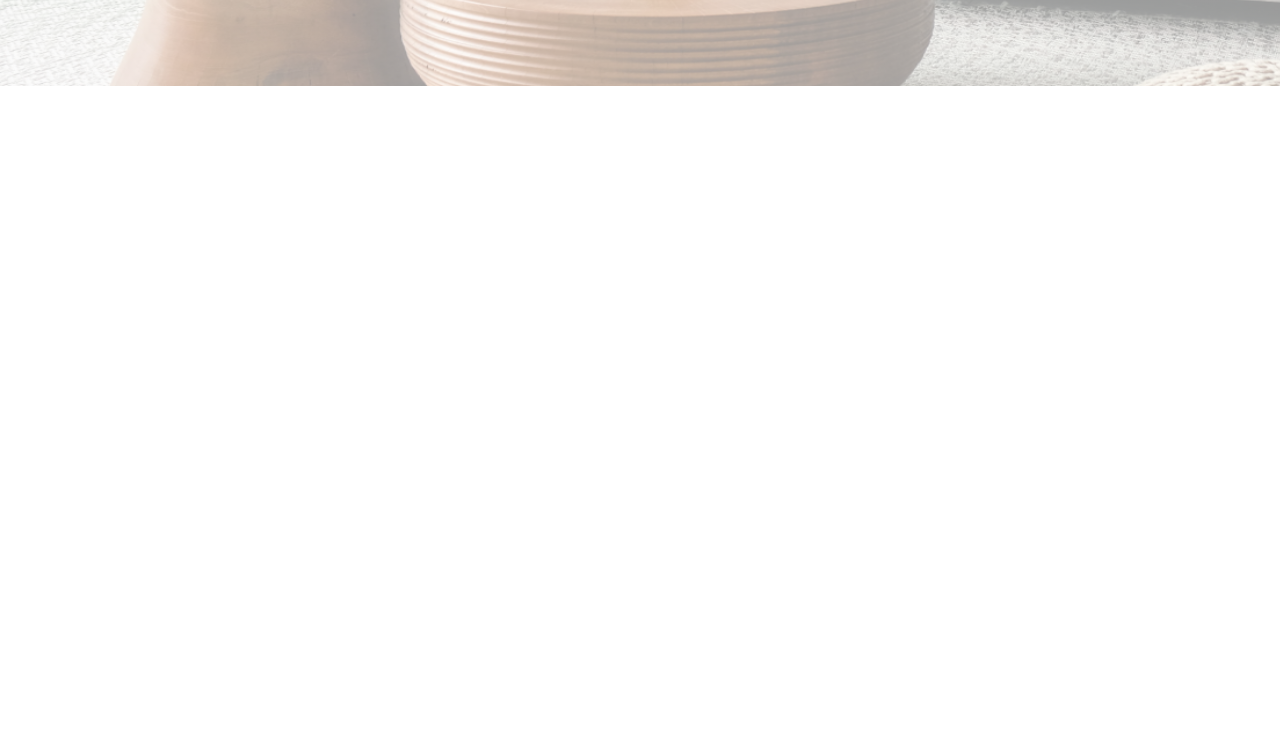
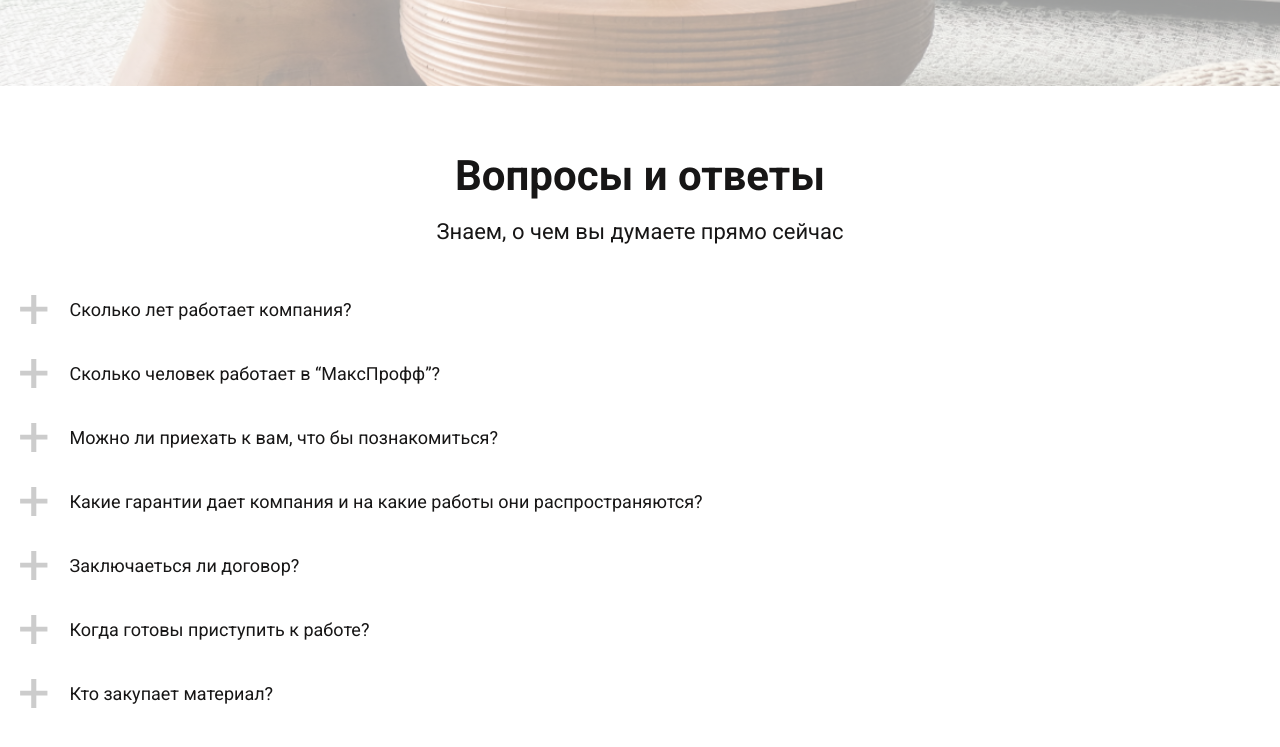
Before and after one commit to AdhamMeyliyev/MAXPROFF, a plain HTML site: page index.html in a window 1280 px wide. Shown: the part 9692-10439 px from the top of the page. Before the commit the page ends 9843 px from the top, so only its background shows below. Drawn offline with Linux system fonts and the light colour scheme.

Commit message:
question and answer

```diff
--- a/index.html
+++ b/index.html
@@ -1205,6 +1205,25 @@
       </section>
       <!-- /SUPPLIER -->
 
+      <!-- QUESTION AND ANSWER -->
+      <section class="ques-answ">
+        <div class="container">
+          <h2 class="ques-answ__heading">Вопросы и ответы</h2>
+          <p class="ques-answ__desc">Знаем, о чем вы думаете прямо сейчас</p>
+
+          <ol class="ques-answ__list">
+            <li class="ques-answ__list__item">Сколько лет работает компания?</li>
+            <li class="ques-answ__list__item">Сколько человек работает в “МаксПрофф”?</li>
+            <li class="ques-answ__list__item">Можно ли приехать к вам, что бы познакомиться?</li>
+            <li class="ques-answ__list__item">Какие гарантии дает компания и на какие работы они распространяются?</li>
+            <li class="ques-answ__list__item">Заключаеться ли договор?</li>
+            <li class="ques-answ__list__item">Когда готовы приступить к работе?</li>
+            <li class="ques-answ__list__item">Кто закупает материал?</li>
+          </ol>
+        </div>
+      </section>
+      <!-- /QUESTION AND ANSWER -->
+
     </main>
     <!-- /MAIN -->
     <script src="./splide.min.js"></script>
--- a/scss/all-blocks/_all-blocks.scss
+++ b/scss/all-blocks/_all-blocks.scss
@@ -20,3 +20,4 @@
 @import "specialists";
 @import "you-tube";
 @import "supplier";
+@import "ques-answ";
--- /dev/null
+++ b/scss/all-blocks/_ques-answ.scss
@@ -0,0 +1,33 @@
+.ques-answ{
+    margin-bottom: 87px;
+}
+
+.ques-answ__heading{
+    font-size: 42px;
+    color:$text-color;
+    text-align: center;
+    margin-bottom: 19px;
+}
+
+.ques-answ__desc{
+    font-size: $text-f-size + 6px;
+    color:$text-color;
+    margin-bottom: 43px;
+    text-align: center;
+}
+
+.ques-answ__list{
+    display: flex;
+    flex-direction: column;
+    gap: 31px;
+    font-size: $text-f-size + 2px;
+    color:$text-color;
+
+    .ques-answ__list__item::before{
+        content:url(/assets/icon/+.svg);
+        position: relative;
+        top: 8px;
+        right: 22px;
+
+    }
+}
--- a/scss/all-blocks/_supplier.scss
+++ b/scss/all-blocks/_supplier.scss
@@ -37,7 +37,7 @@
 .supplier--main--left__wrapper-s{
     @include d-flex;
     gap: 34px;
-    padding-top: 60px;
+    padding-top: 50px;
     margin-bottom: 39px;
 
     .supplier--main--left__desc{
```
Also changed, not shown: assets/icon/+.svg (added), css/main.css, 1 other file.
